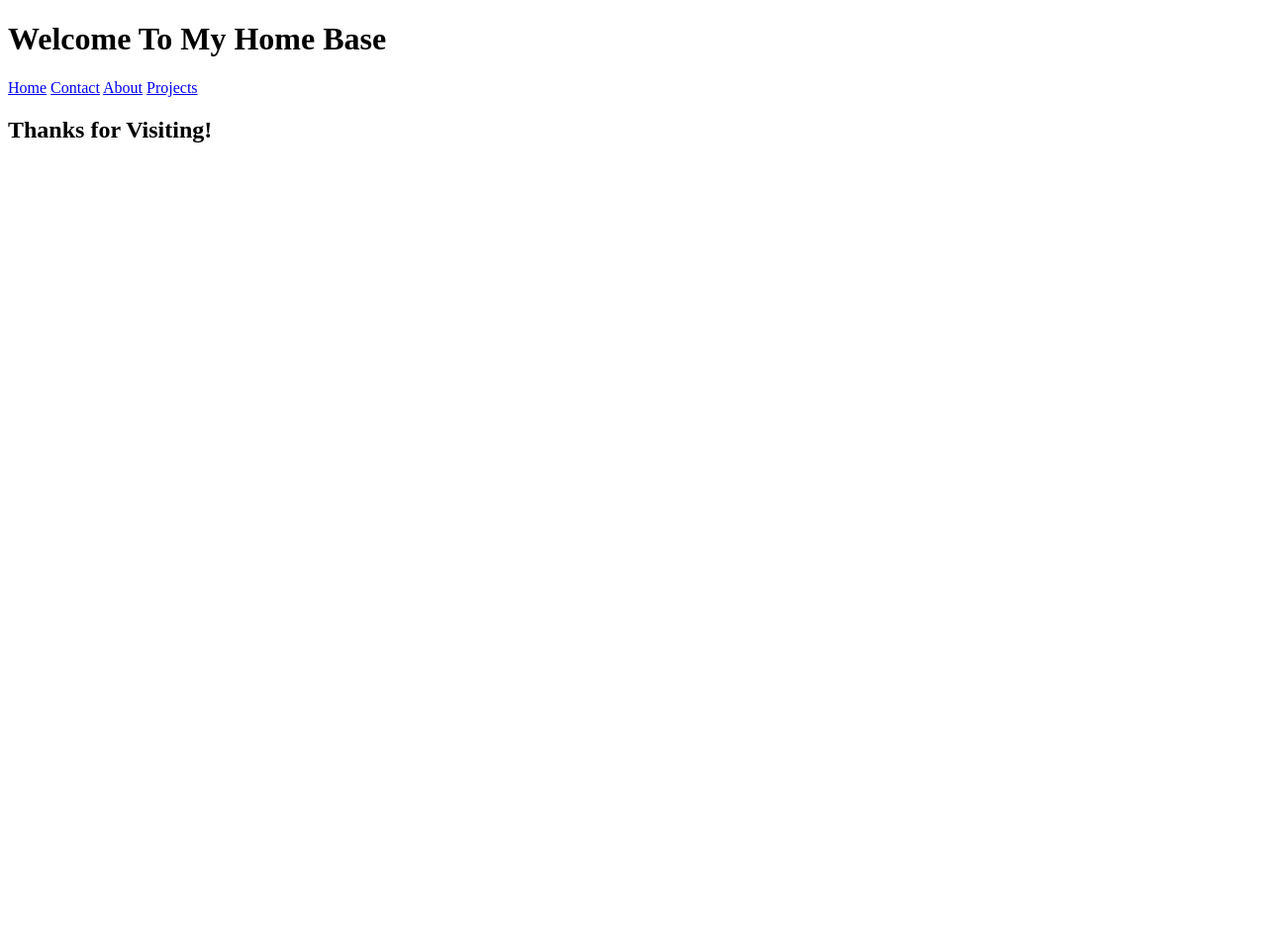
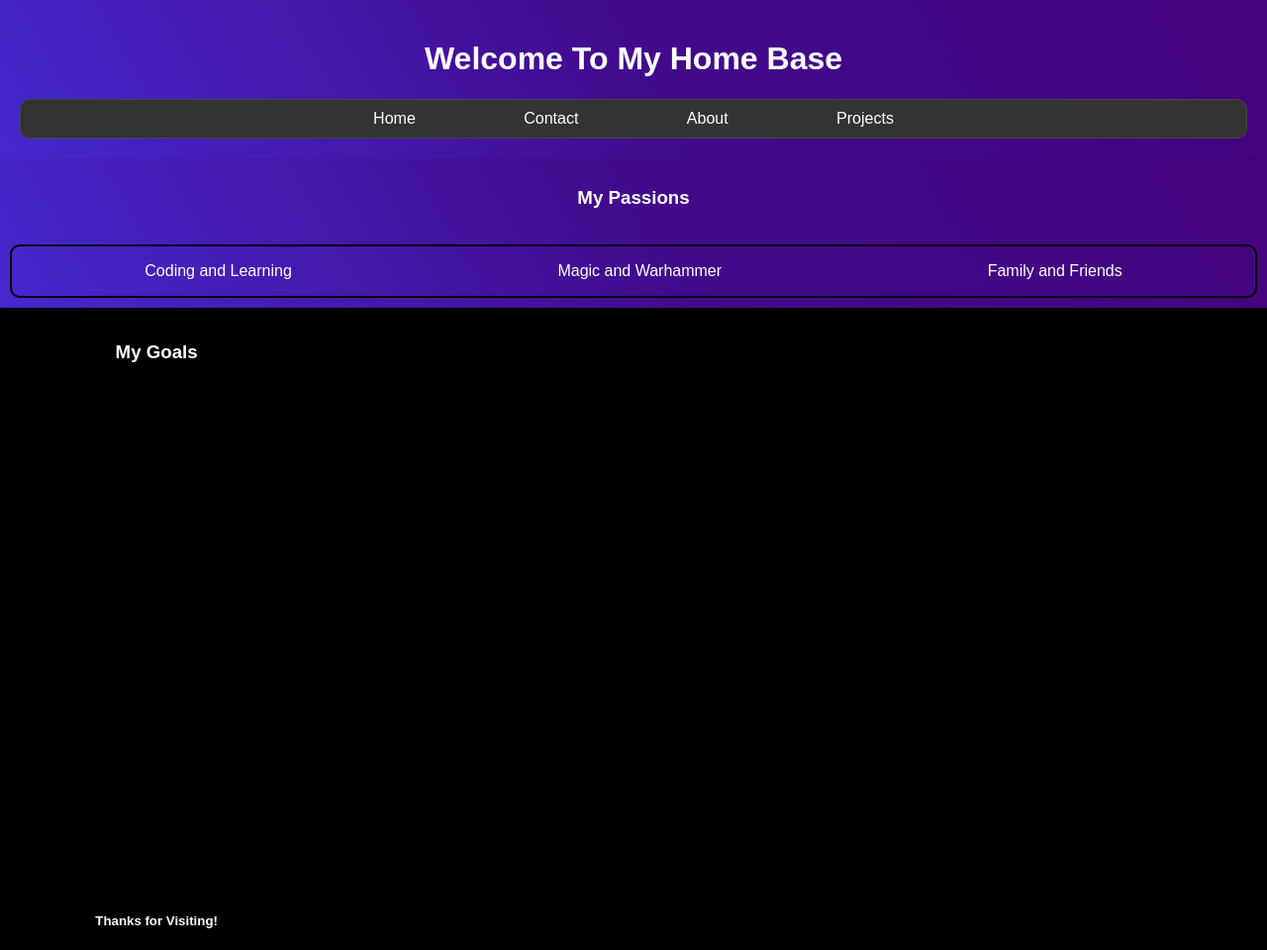
Before and after one commit to JonesDamianJ/Personal-Projects, a plain HTML site: page MyPersonalProject.html in a window 1280 px wide. Shown: the whole page at 99% size. Before the commit the page ends 800 px from the top, so only its background shows below. Drawn offline with Linux system fonts and the light colour scheme.

Commit message:
Add files via upload

```diff
--- a/MyPersonalProject.html
+++ b/MyPersonalProject.html
@@ -7,29 +7,38 @@
     <link rel="stylesheet" href="MySite.css">
 </head>
 <body>
-  <header>
+  <header class="introheader">
     <h1>Welcome To My Home Base</h1>
     <div class="nav">
-        <nav>
-            <a href="about.html">Home</a>
-            <a href="projects.html">Contact</a>
-            <a href="contactpage.html">About</a>
+        <nav id="navbar">
+            <a href="MyPersonalProject.html">Home</a>
+            <a href="https://www.linkedin.com/in/damian-jones-713b522a4">Contact</a>
+            <a href="about.html">About</a>
             <a href="projects.html">Projects</a>
         </nav>
     </div>
   </header>
   <div class="grid-container">
     <header class="header">
-
+        <h3>My Passions</h3><br>
+        <div class="flexbox-pas">
+            <p id="flexitem-pas">Coding and Learning</p>
+            <p id="flexitem-pas">Magic and Warhammer</p>
+            <p id="flexitem-pas">Family and Friends</p>
+         </div>
     </header>
     <main class="content">
+        <h3>My Goals</h3>
+        <div>
+
+        </div>
+
 
     </main>
     <aside class="sidebar">
-
     </aside>
     <footer class="footer">
-        <h2>Thanks for Visiting!</h2>
+        <h5>Thanks for Visiting!</h3>
     </footer>
   </div>
 </body>
--- a/MySite.css
+++ b/MySite.css
@@ -0,0 +1,52 @@
+body{
+    background-color: black;
+    font-family: Arial, sans-serif;
+    color: white;
+    text-align: center;
+    margin: 0;
+    padding: 0;
+}
+header.introheader {
+    background: linear-gradient(60deg, #4628ce, #410b8d, #44037c);
+    padding: 20px;
+}
+.nav {
+    background-color: #333;
+    padding: 10px;
+    Border: 1px solid #444;
+    border-radius: 10px;
+    word-spacing: 75px;
+}
+#navbar a {
+    color: white;
+    text-decoration: none;
+    padding: 10px 15px;
+}
+.grid-container {
+    display: grid;
+    gap: 15px;
+    grid-template-areas:
+        "header header"
+        "sidebar main"
+        "footer footer";
+    grid-template-rows: 1fr 5fr;
+    grid-template-columns: 1fr 3fr;
+    height: 100vh;
+}
+.header {
+    grid-area: header;
+    background: linear-gradient(60deg, #4628ce, #410b8d, #44037c);
+    padding: 10px;
+    text-align: center;
+    justify-content: right;
+}
+.flexbox-pas{
+    display: flex;
+    justify-content: space-around;
+    align-items: center;
+    border: 2px solid black;
+    border-radius: 10px;
+}
+.flexitem-pas{
+    text-align: center;
+}
```
